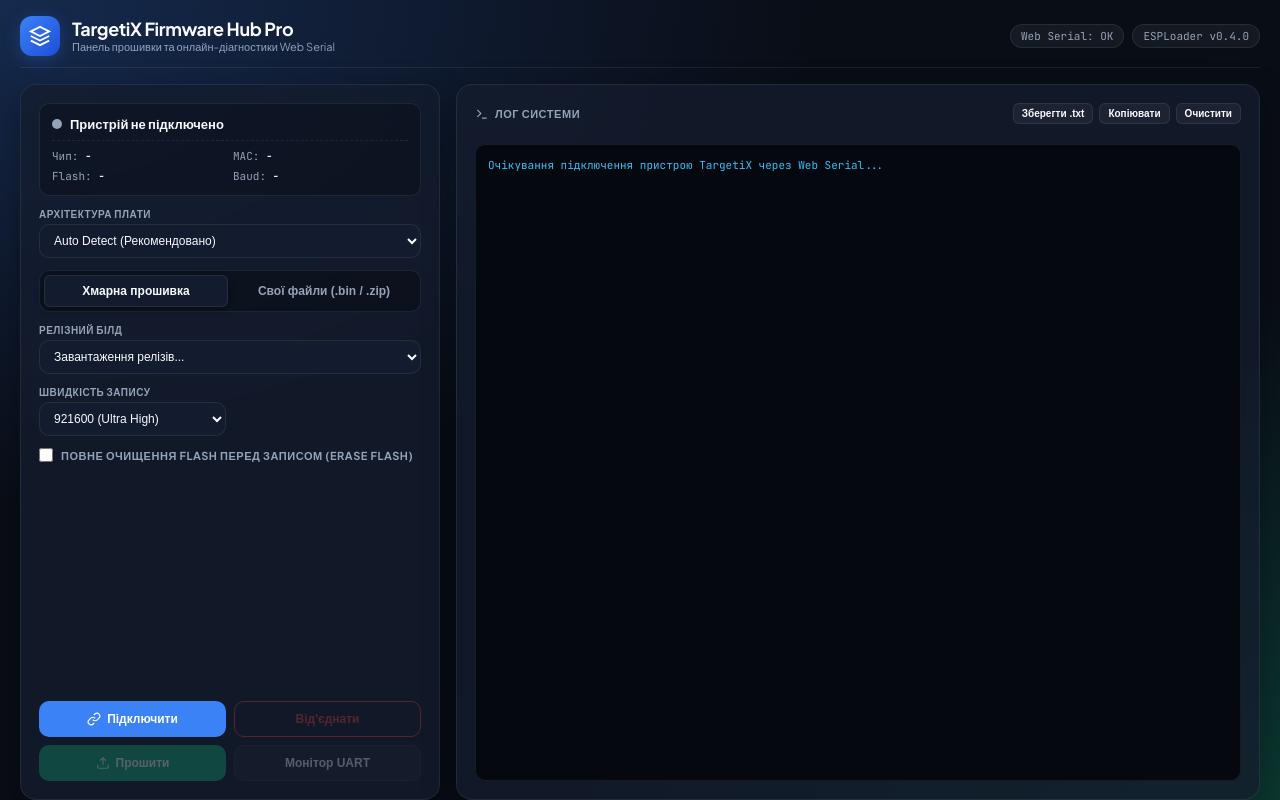
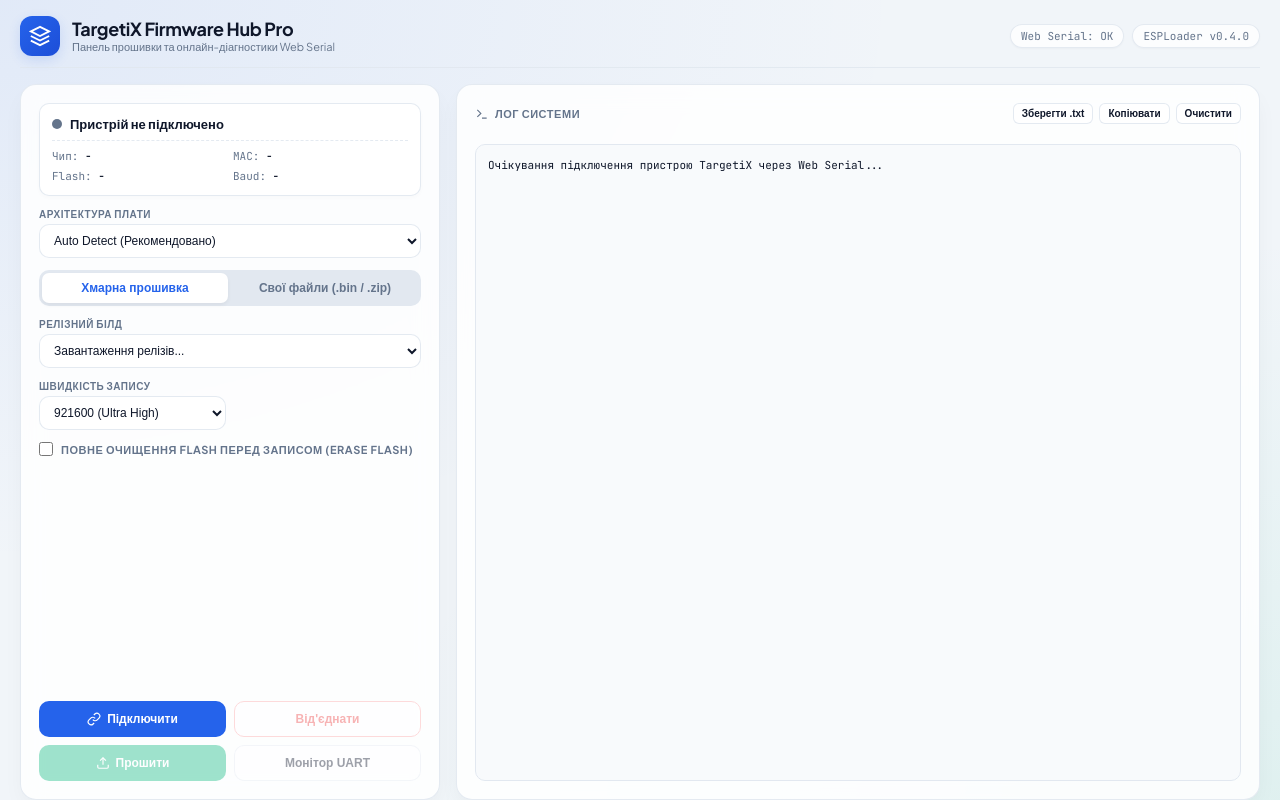
Before and after one commit to targetix-cpu/TargetiX_OS, a plain HTML site: page index.html in a window 1280 px wide. Drawn offline with nearby package versions, Linux system fonts and the light colour scheme.

Commit message:
Add files via upload

```diff
--- a/index.html
+++ b/index.html
@@ -3,7 +3,7 @@
 <head>
   <meta charset="UTF-8">
   <meta name="viewport" content="width=device-width, initial-scale=1.0, maximum-scale=1.0, user-scalable=no">
-  <title>TargetiX Firmware Hub Ultimate Pro</title>
+  <title>TargetiX Firmware Hub Ultimate Pro - Light Edition</title>
 
   <!-- Google Fonts -->
   <link rel="preconnect" href="https://fonts.googleapis.com">
@@ -15,25 +15,27 @@
 
   <style>
     :root {
-      --bg-color: #090d16;
-      --card-bg: rgba(21, 29, 46, 0.75);
-      --card-border: rgba(255, 255, 255, 0.08);
-      --text-main: #f8fafc;
-      --text-muted: #94a3b8;
-      --primary: #3b82f6;
-      --primary-hover: #2563eb;
-      --primary-glow: rgba(59, 130, 246, 0.25);
+      --bg-color: #f1f5f9;
+      --card-bg: rgba(255, 255, 255, 0.85);
+      --card-border: rgba(226, 232, 240, 0.9);
+      --text-main: #0f172a;
+      --text-muted: #64748b;
+      --primary: #2563eb;
+      --primary-hover: #1d4ed8;
+      --primary-glow: rgba(37, 99, 235, 0.15);
       --success: #10b981;
-      --success-glow: rgba(16, 185, 129, 0.25);
+      --success-hover: #059669;
+      --success-glow: rgba(16, 185, 129, 0.15);
       --danger: #ef4444;
       --danger-hover: #dc2626;
       --warning: #f59e0b;
-      --input-bg: #131b2e;
-      --log-bg: #05080e;
-      --log-text: #38bdf8;
+      --input-bg: #ffffff;
+      --log-bg: #f8fafc;
+      --log-text: #0f172a;
+      --log-border: #e2e8f0;
       --radius-lg: 16px;
       --radius-md: 10px;
-      --shadow: 0 12px 32px rgba(0, 0, 0, 0.35);
+      --shadow: 0 10px 25px -5px rgba(0, 0, 0, 0.05), 0 8px 10px -6px rgba(0, 0, 0, 0.01);
     }
 
     * {
@@ -51,8 +53,8 @@
       font-family: 'Plus Jakarta Sans', sans-serif;
       background-color: var(--bg-color);
       background-image:
-        radial-gradient(at 0% 0%, var(--primary-glow) 0px, transparent 45%),
-        radial-gradient(at 100% 100%, var(--success-glow) 0px, transparent 45%);
+        radial-gradient(at 0% 0%, rgba(37, 99, 235, 0.08) 0px, transparent 50%),
+        radial-gradient(at 100% 100%, rgba(16, 185, 129, 0.08) 0px, transparent 50%);
       color: var(--text-main);
       -webkit-font-smoothing: antialiased;
     }
@@ -92,7 +94,7 @@
       background: linear-gradient(135deg, var(--primary), #1d4ed8);
       color: white;
       border-radius: 12px;
-      box-shadow: 0 4px 16px var(--primary-glow);
+      box-shadow: 0 4px 12px var(--primary-glow);
     }
 
     .brand-logo svg {
@@ -108,6 +110,7 @@
       font-weight: 700;
       letter-spacing: -0.02em;
       line-height: 1.2;
+      color: var(--text-main);
     }
 
     .brand p {
@@ -121,16 +124,17 @@
     }
 
     .pill {
-      background: rgba(255, 255, 255, 0.05);
+      background: rgba(255, 255, 255, 0.8);
       border: 1px solid var(--card-border);
       padding: 4px 10px;
       border-radius: 20px;
       font-size: 11px;
       color: var(--text-muted);
       font-family: 'JetBrains Mono', monospace;
+      box-shadow: 0 1px 2px rgba(0,0,0,0.03);
     }
 
-    /* Двоколоночна сітка контроллера */
+    /* Двоколоночна сітка контролера */
     .dashboard-grid {
       display: grid;
       grid-template-columns: 420px 1fr;
@@ -141,8 +145,8 @@
 
     .card {
       background: var(--card-bg);
-      backdrop-filter: blur(16px);
-      -webkit-backdrop-filter: blur(16px);
+      backdrop-filter: blur(12px);
+      -webkit-backdrop-filter: blur(12px);
       border: 1px solid var(--card-border);
       border-radius: var(--radius-lg);
       padding: 18px;
@@ -157,10 +161,11 @@
     /* Статус підключення */
     .status-badge {
       padding: 12px;
-      background: rgba(0, 0, 0, 0.25);
+      background: #ffffff;
       border: 1px solid var(--card-border);
       border-radius: var(--radius-md);
       transition: all 0.3s ease;
+      box-shadow: 0 2px 4px rgba(0,0,0,0.02);
     }
 
     .status-top {
@@ -187,18 +192,18 @@
     }
 
     .status-badge.connected {
-      border-color: rgba(16, 185, 129, 0.3);
-      background: rgba(16, 185, 129, 0.05);
+      border-color: rgba(16, 185, 129, 0.4);
+      background: rgba(240, 253, 244, 0.6);
     }
 
     .status-badge.connected .status-dot {
       background-color: var(--success);
-      box-shadow: 0 0 10px var(--success);
+      box-shadow: 0 0 8px var(--success);
       animation: pulse 2s infinite;
     }
 
     @keyframes pulse {
-      0% { box-shadow: 0 0 0 0 rgba(16, 185, 129, 0.7); }
+      0% { box-shadow: 0 0 0 0 rgba(16, 185, 129, 0.5); }
       70% { box-shadow: 0 0 0 8px rgba(16, 185, 129, 0); }
       100% { box-shadow: 0 0 0 0 rgba(16, 185, 129, 0); }
     }
@@ -224,10 +229,9 @@
       display: grid;
       grid-template-columns: 1fr 1fr;
       gap: 4px;
-      background: rgba(0, 0, 0, 0.3);
-      padding: 4px;
+      background: #e2e8f0;
+      padding: 3px;
       border-radius: var(--radius-md);
-      border: 1px solid var(--card-border);
     }
 
     .tab-btn {
@@ -237,16 +241,15 @@
       color: var(--text-muted);
       font-size: 12px;
       font-weight: 600;
-      border-radius: 6px;
+      border-radius: 7px;
       cursor: pointer;
       transition: all 0.2s ease;
     }
 
     .tab-btn.active {
-      background: var(--input-bg);
-      color: var(--text-main);
-      box-shadow: 0 2px 8px rgba(0, 0, 0, 0.3);
-      border: 1px solid var(--card-border);
+      background: #ffffff;
+      color: var(--primary);
+      box-shadow: 0 2px 4px rgba(0, 0, 0, 0.05);
     }
 
     /* Форми та Поля */
@@ -278,23 +281,23 @@
 
     select:focus, input[type="text"]:focus {
       border-color: var(--primary);
-      box-shadow: 0 0 0 2px var(--primary-glow);
+      box-shadow: 0 0 0 3px var(--primary-glow);
     }
 
     /* Drag & Drop Секція */
     .drop-zone {
-      border: 2px dashed var(--card-border);
+      border: 2px dashed #cbd5e1;
       border-radius: var(--radius-md);
       padding: 12px;
       text-align: center;
-      background: rgba(0, 0, 0, 0.15);
+      background: #ffffff;
       cursor: pointer;
       transition: all 0.2s ease;
     }
 
     .drop-zone:hover, .drop-zone.active {
       border-color: var(--primary);
-      background: var(--primary-glow);
+      background: #eff6ff;
     }
 
     .drop-zone p {
@@ -320,7 +323,7 @@
       width: 4px;
     }
     .flash-map-container::-webkit-scrollbar-thumb {
-      background: var(--card-border);
+      background: #cbd5e1;
       border-radius: 4px;
     }
 
@@ -329,7 +332,7 @@
       grid-template-columns: 90px 1fr 28px;
       gap: 6px;
       align-items: center;
-      background: rgba(0, 0, 0, 0.2);
+      background: #ffffff;
       padding: 6px;
       border-radius: 8px;
       border: 1px solid var(--card-border);
@@ -365,7 +368,7 @@
     }
 
     .remove-row-btn:hover {
-      background: rgba(239, 68, 68, 0.1);
+      background: #fef2f2;
     }
 
     .checkbox-group {
@@ -417,21 +420,21 @@
     .btn-primary:hover:not(:disabled) { background-color: var(--primary-hover); box-shadow: 0 4px 12px var(--primary-glow); }
 
     .btn-success { background-color: var(--success); color: white; }
-    .btn-success:hover:not(:disabled) { box-shadow: 0 4px 12px var(--success-glow); }
+    .btn-success:hover:not(:disabled) { background-color: var(--success-hover); box-shadow: 0 4px 12px var(--success-glow); }
 
-    .btn-secondary { background-color: rgba(255, 255, 255, 0.05); color: var(--text-main); border: 1px solid var(--card-border); }
-    .btn-secondary:hover:not(:disabled) { background-color: rgba(255, 255, 255, 0.1); }
+    .btn-secondary { background-color: #ffffff; color: var(--text-main); border: 1px solid var(--card-border); }
+    .btn-secondary:hover:not(:disabled) { background-color: #f8fafc; border-color: #cbd5e1; }
 
-    .btn-danger { background-color: transparent; color: var(--danger); border: 1px solid var(--danger); }
+    .btn-danger { background-color: #ffffff; color: var(--danger); border: 1px solid #fca5a5; }
     .btn-danger:hover:not(:disabled) { background-color: var(--danger); color: white; }
 
-    button:disabled { opacity: 0.3; cursor: not-allowed; }
+    button:disabled { opacity: 0.4; cursor: not-allowed; }
     button svg { width: 14px; height: 14px; stroke: currentColor; fill: none; stroke-width: 2; }
 
     /* Прогрес-бар */
     .progress-section {
       display: none;
-      background: rgba(0, 0, 0, 0.2);
+      background: #ffffff;
       padding: 10px;
       border-radius: var(--radius-md);
       border: 1px solid var(--card-border);
@@ -449,10 +452,9 @@
     .progress-bar-container {
       height: 6px;
       width: 100%;
-      background-color: var(--input-bg);
+      background-color: #e2e8f0;
       border-radius: 3px;
       overflow: hidden;
-      border: 1px solid var(--card-border);
     }
 
     .progress-bar {
@@ -502,7 +504,7 @@
     .log-container {
       flex: 1;
       background-color: var(--log-bg);
-      border: 1px solid var(--card-border);
+      border: 1px solid var(--log-border);
       border-radius: var(--radius-md);
       padding: 12px;
       overflow-y: auto;
@@ -518,7 +520,7 @@
       width: 6px;
     }
     .log-container::-webkit-scrollbar-thumb {
-      background: var(--card-border);
+      background: #cbd5e1;
       border-radius: 4px;
     }
 
```
